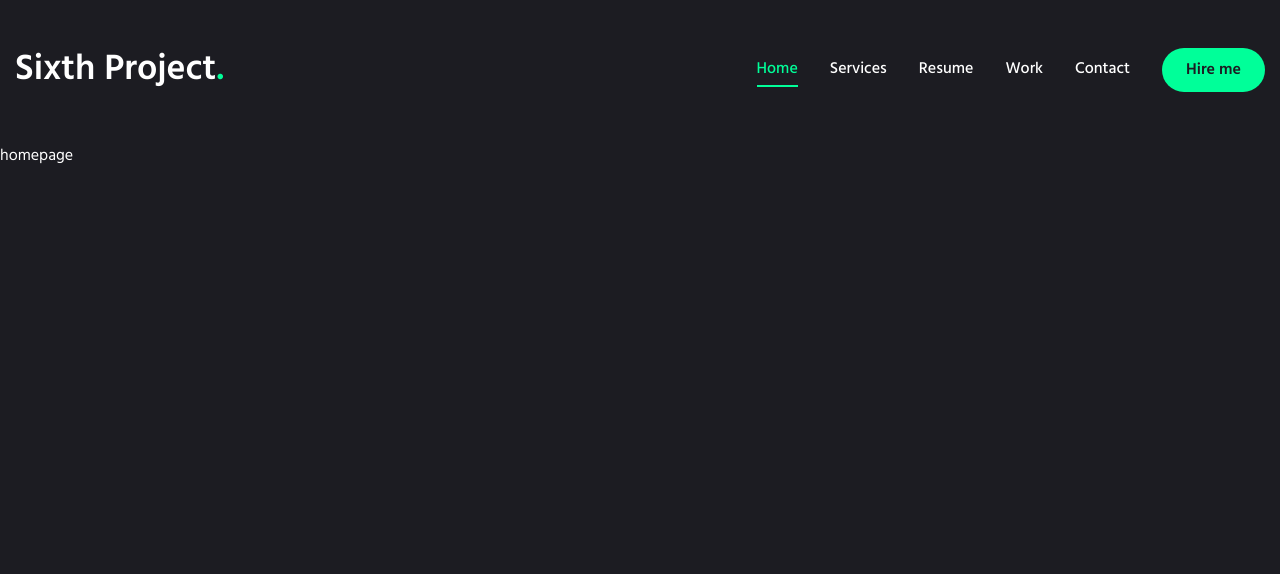
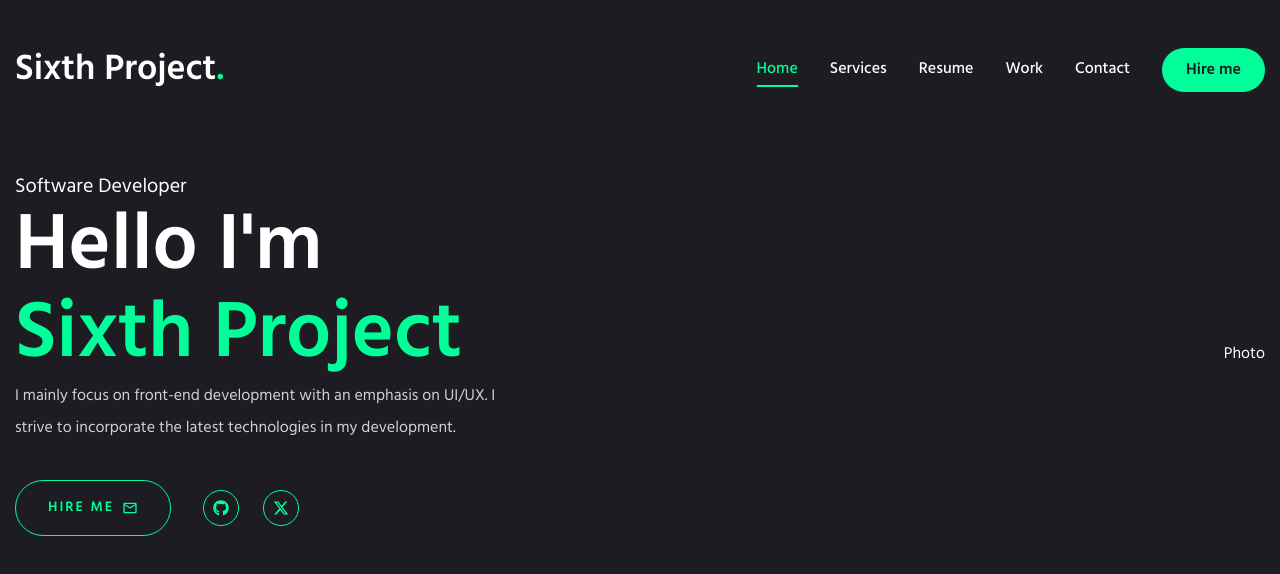
Before and after one commit to tatsuro13/portfolio2, a Next.js app: page / in a window 1280 px wide. Shown: the top 574 px of the page. Built offline with nearby package versions, Linux system fonts and the light colour scheme.

Commit message:
TOPに自己紹介セクションを追加し、ソーシャルメディアリンクコンポーネントを作成しました。スタイルを更新

```diff
--- a/app/globals.css
+++ b/app/globals.css
@@ -6,4 +6,13 @@
   body {
     @apply font-primary bg-primary text-white leading-loose;
   }
+  h1 {
+    @apply text-[48px] xl:text-[80px] leading-[1.1] font-semibold;
+  }
+  h2 {
+    @apply text-[36px] xl:text-[48px] leading-[1.1] font-semibold;
+  }
+  h3 {
+    @apply text-[20px] xl:text-[24px] leading-[1.1] font-semibold;
+  }
 }
--- a/app/page.tsx
+++ b/app/page.tsx
@@ -1,3 +1,39 @@
-export default function Home() {
-  return <main>homepage</main>
+import { Button } from '@/components/ui/button'
+import { FC } from 'react'
+import { MdOutlineEmail } from "react-icons/md";
+
+//components
+import Social from '@/components/Social';
+
+const Home: FC = () => {
+  return (
+    <section className='h-full'>
+      <div className="container mx-auto h-full">
+        <div className='flex flex-col xl:flex-row justify-between items-center xl:pt-8 xl:pb-24'>
+          <div className='text-center xl:text-left'>
+            <span className='text-xl'>Software Developer</span>
+            <h1 className='h1'>
+              Hello I'm<br /> <span className='text-accent'>Sixth Project</span>
+            </h1>
+            <p className='max-w-[500px] mb-9 text-white/80'>
+            I mainly focus on front-end development with an emphasis on UI/UX. I strive to incorporate the latest technologies in my development.
+            </p>
+            <div className='flex flex-col gap-8 items-center xl:flex-row'>
+              <Button variant='outline' size='lg' className='uppercase flex items-center gap-2'>
+                <span>hire me</span>
+                <MdOutlineEmail className='text-xl' />
+                </Button>
+                <div className='mb-8 xl:mb-0'>
+                  <Social containerStyles='flex gap-6'
+                  iconStyles='w-9 h-9 border border-accent rounded-full flex justify-center items-center text-accent text-base hover:bg-accent hover:text-primary hover:transition-all duration-500' />
+                </div>
+            </div>
+          </div>
+          <div>Photo</div>
+        </div>
+        </div>
+      </section>
+  )
 }
+
+export default Home
--- /dev/null
+++ b/components/Social.tsx
@@ -0,0 +1,36 @@
+import Link from "next/link";
+import { FC } from "react"
+
+import { FaGithub, FaXTwitter } from "react-icons/fa6";
+
+const socials = [
+    {
+        icon: <FaGithub />,
+        url: "https://github.com/tatsuro13"
+    },
+    {
+        icon: <FaXTwitter />,
+        url: "https://x.com/sixth13"
+    },
+]
+
+type SocialProps = {
+    containerStyles: string,
+    iconStyles: string
+}
+
+const Social: FC<SocialProps> = ({containerStyles, iconStyles}) => {
+  return (
+    <div className={containerStyles}>
+        {socials.map((item,index) =>{
+            return (
+                <Link key={index} href={item.url} className={iconStyles}>
+                    {item.icon}
+                </Link>
+            )
+        })}
+    </div>
+  )
+}
+
+export default Social
```
